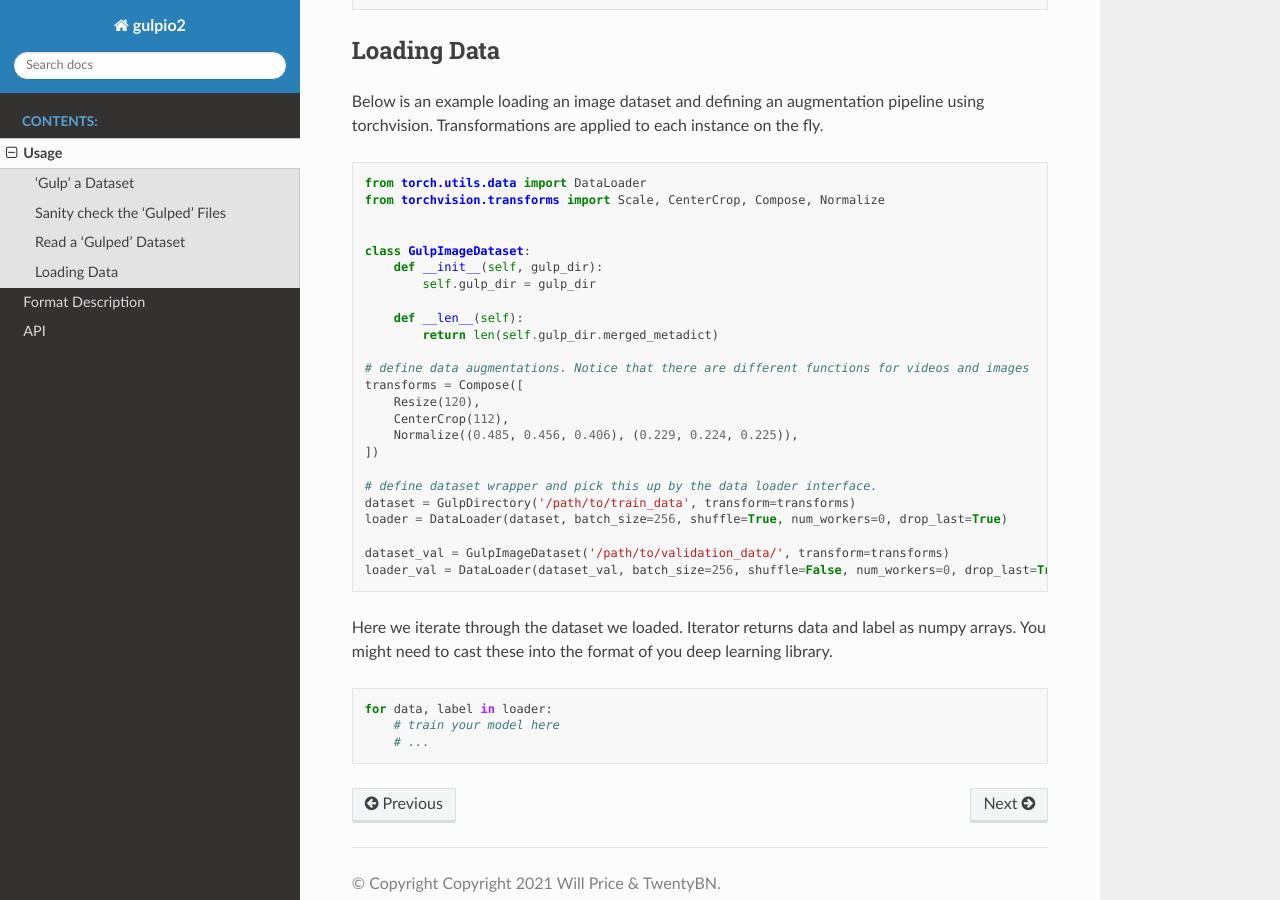
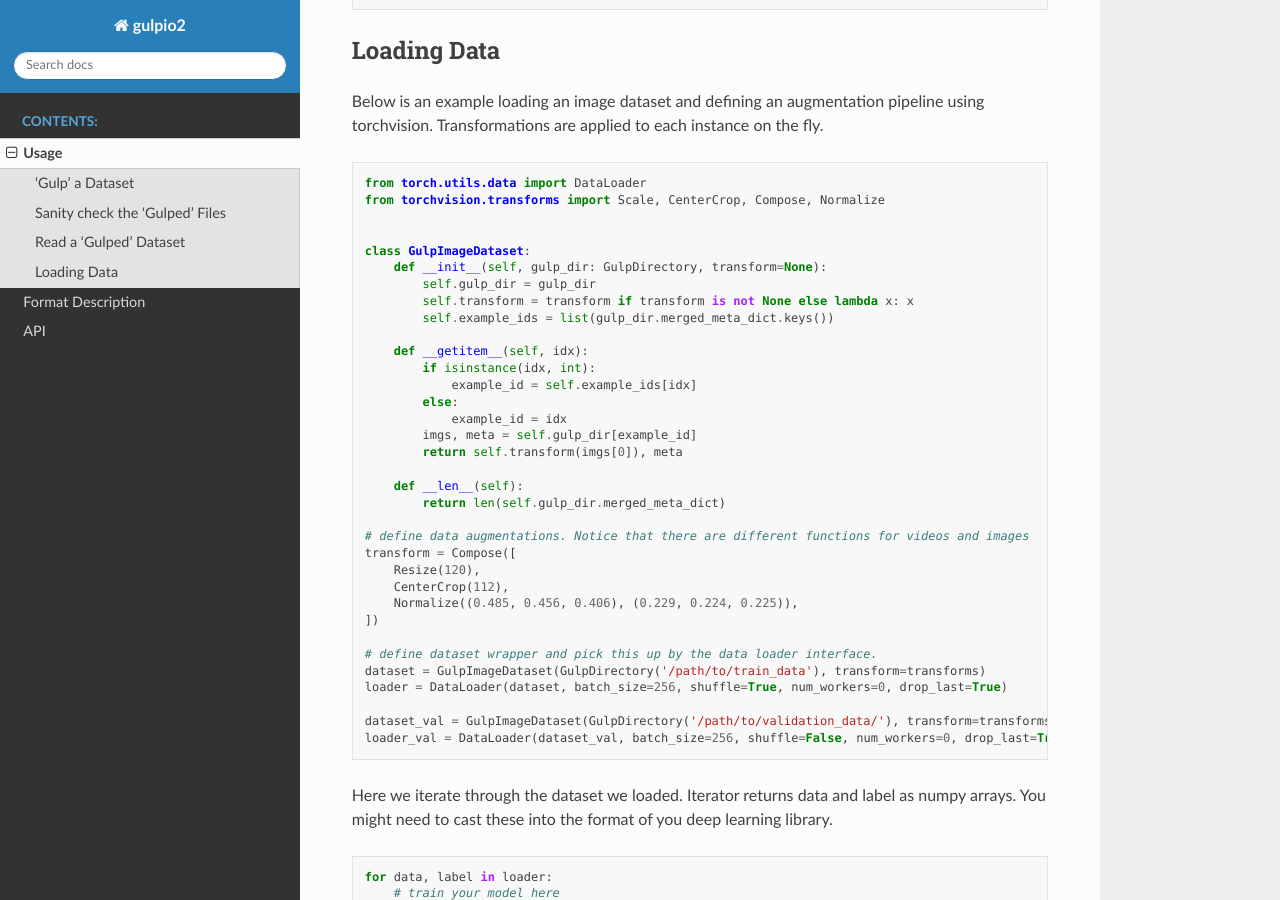
Before and after one commit to willprice/GulpIO2, a Sphinx documentation site: the page built from docs/source/usage.rst, in a window 1280 px wide and 900 px high, scrolled down 2032 px. Built offline with Sphinx 7.4.7 and the Read the Docs theme 2.0.0, drawn with Linux system fonts in a browser that asks for light colours.

Commit message:
Update docs with proper example of loading images

```diff
--- a/docs/source/usage.rst
+++ b/docs/source/usage.rst
@@ -112,24 +112,34 @@ Transformations are applied to each instance on the fly.
 
 
     class GulpImageDataset:
-        def __init__(self, gulp_dir):
+        def __init__(self, gulp_dir: GulpDirectory, transform=None):
             self.gulp_dir = gulp_dir
+            self.transform = transform if transform is not None else lambda x: x
+            self.example_ids = list(gulp_dir.merged_meta_dict.keys())
+
+        def __getitem__(self, idx):
+            if isinstance(idx, int):
+                example_id = self.example_ids[idx]
+            else:
+                example_id = idx
+            imgs, meta = self.gulp_dir[example_id]
+            return self.transform(imgs[0]), meta
 
         def __len__(self):
-            return len(self.gulp_dir.merged_metadict)
+            return len(self.gulp_dir.merged_meta_dict)
 
     # define data augmentations. Notice that there are different functions for videos and images
-    transforms = Compose([
+    transform = Compose([
         Resize(120),
         CenterCrop(112),
         Normalize((0.485, 0.456, 0.406), (0.229, 0.224, 0.225)),
     ])
 
     # define dataset wrapper and pick this up by the data loader interface.
-    dataset = GulpDirectory('/path/to/train_data', transform=transforms)
+    dataset = GulpImageDataset(GulpDirectory('/path/to/train_data'), transform=transforms)
     loader = DataLoader(dataset, batch_size=256, shuffle=True, num_workers=0, drop_last=True)
 
-    dataset_val = GulpImageDataset('/path/to/validation_data/', transform=transforms)
+    dataset_val = GulpImageDataset(GulpDirectory('/path/to/validation_data/'), transform=transforms)
     loader_val = DataLoader(dataset_val, batch_size=256, shuffle=False, num_workers=0, drop_last=True)
 
 Here we iterate through the dataset we loaded. Iterator returns data and label as numpy arrays. You might need to cast these into the format of you
```
